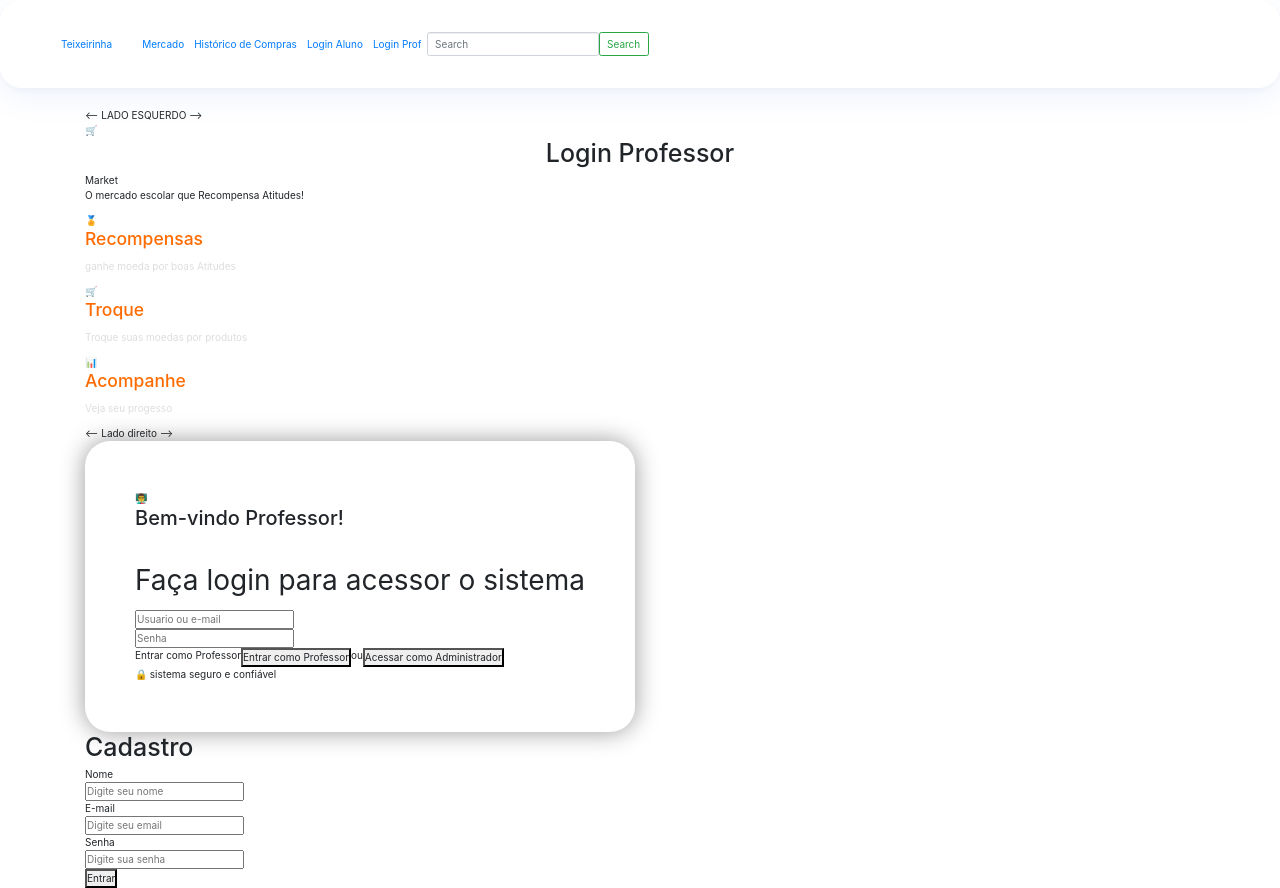
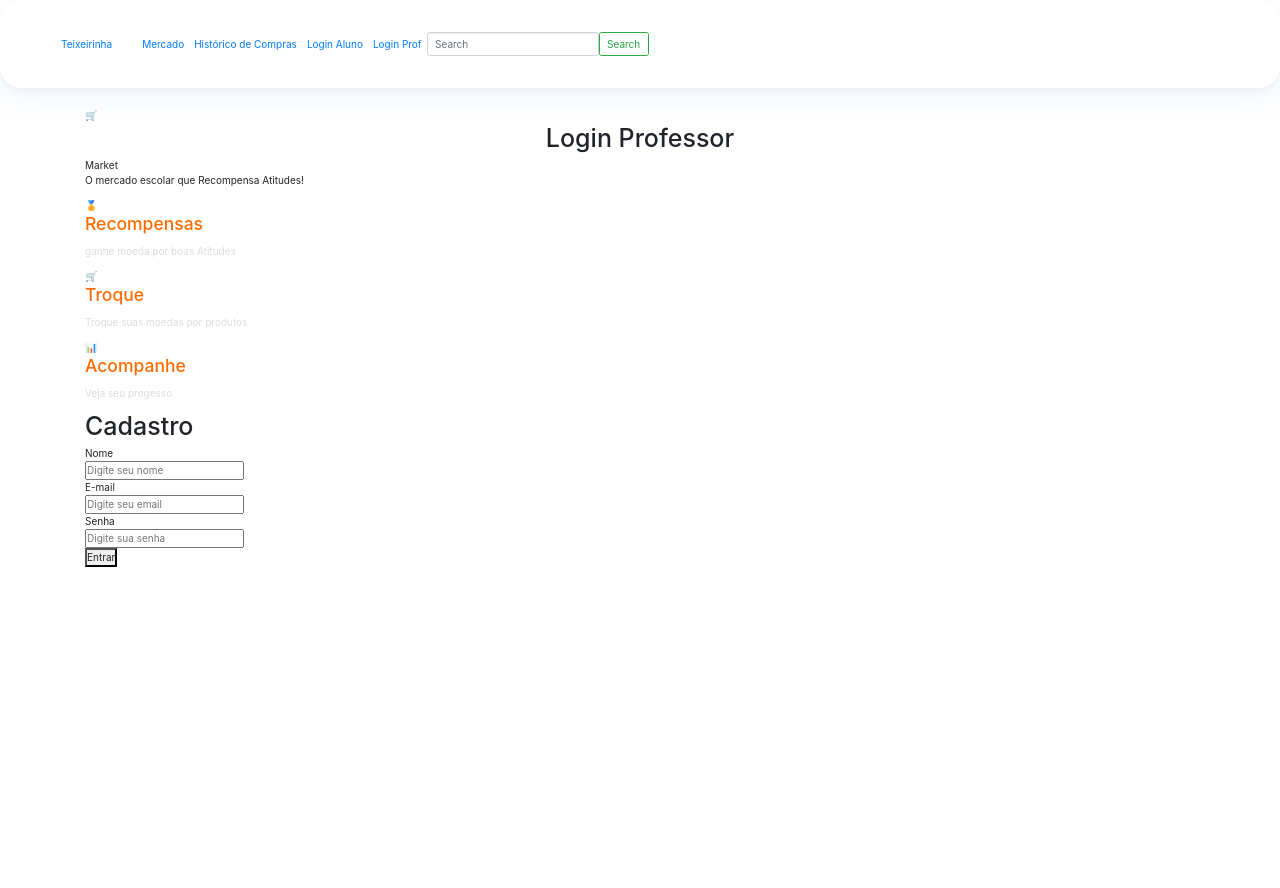
Before and after one commit to mauriciopereiralucas5-gif/Versionamento, a Vue app in the folder Front/tcc/: page /login-prof in a window 1280 px wide. After the commit the page ends 800 px from the top, so only its background shows below. Built offline with nearby package versions, Linux system fonts and the light colour scheme.

Commit message:
Atulização Prof

```diff
--- a/Front/tcc/src/Pages/Login-prof.vue
+++ b/Front/tcc/src/Pages/Login-prof.vue
@@ -5,7 +5,6 @@ import Registerform from '@/components/Registerform.vue';
 
 <template>
   <div class="login-prof">
-    <-- LADO ESQUERDO -->
   <section class="left-panel">
   <div class="overlay"></div>
   <div class="brand-content">
@@ -38,47 +37,6 @@ import Registerform from '@/components/Registerform.vue';
   </section>
   </div>
 
-  <-- Lado direito -->
-  <section class="right-painel">
-    <div class="login-card">
-      <div class="avantar">
-        👨‍🏫
-      </div>
-      <h2>
-        Bem-vindo
-        <span>Professor!</span>
-      </h2>
-      <p class="subtitle">
-        Faça login para acessor o sistema
-      </p>
-      <div class="input-group">
-        <input type="text"
-        placeholder="Usuario ou e-mail"
-        />
-        <div class="input-group">
-          <input
-          type="password"
-          placeholder="Senha"
-        />
-        </div>
-        <div class="forgot">
-          Entrar como Professor
-        </div>
-        <button class="bnt-professor">
-          Entrar como Professor
-        </button>
-        <div class="divider">
-          <span>ou</span>
-        </div>
-        <button class="btn-admin">
-          Acessar como Administrador
-        </button>
-        <div class="security">
-          🔒 sistema seguro e confiável
-        </div>
-      </div>
-    </div>
-  </section>
 
   <Registerform/>
 </template>
```
